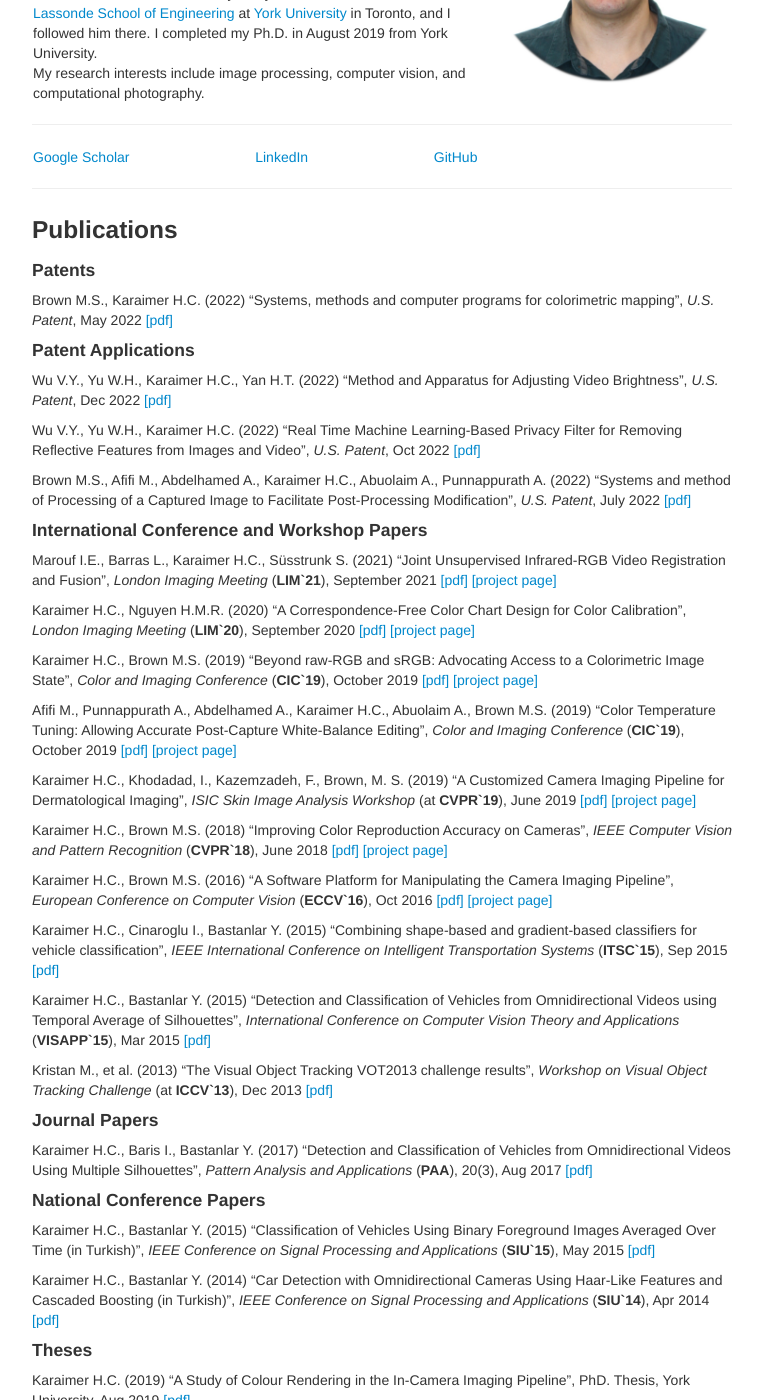
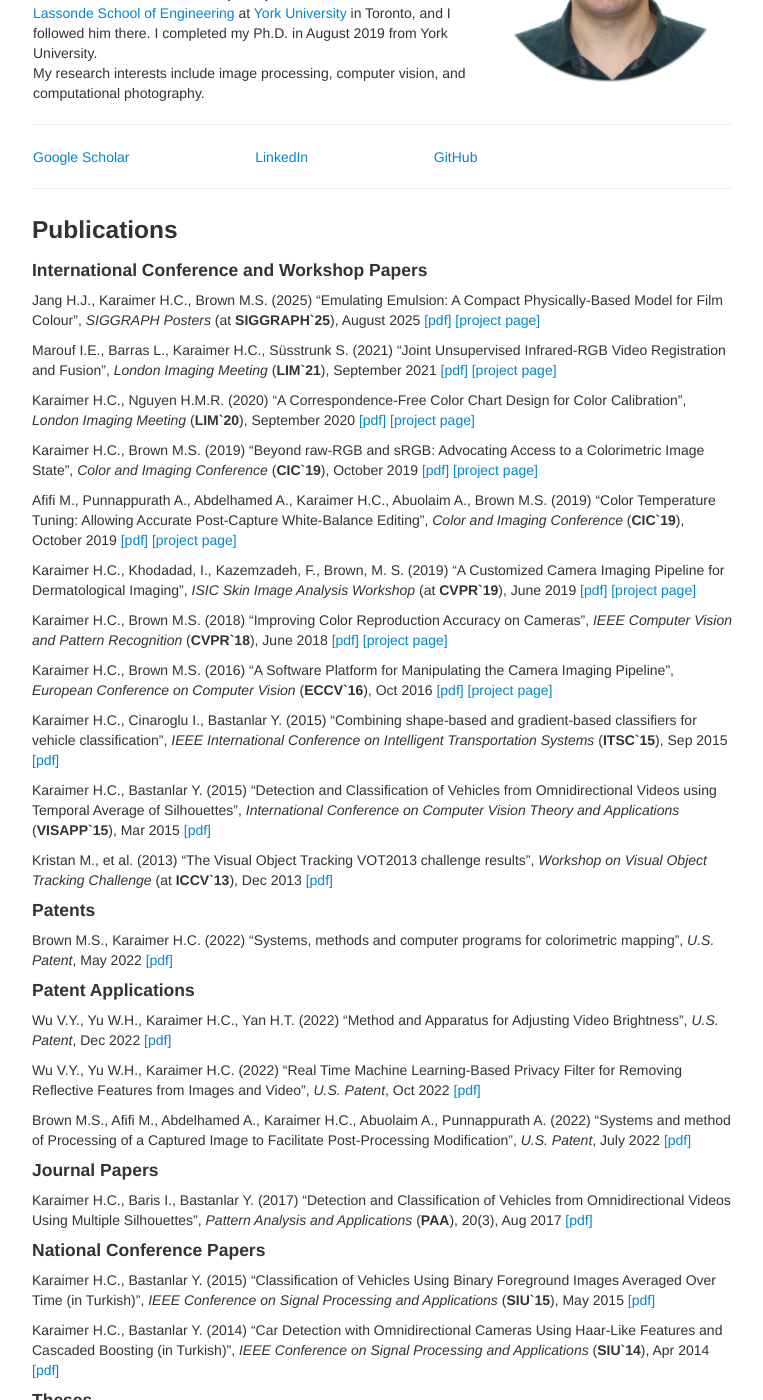
Before and after one commit to karaimer/karaimer.github.io, a Jekyll site: the page built from index.md, in a window 1280 px wide and 1400 px high, scrolled down 288 px. Shown: the whole window, without its empty margins (258-1021 px from the left). Built offline with Jekyll 4.4.1, drawn with Linux system fonts in a browser that asks for light colours; some of the changed lines change nothing that is shown.

Commit message:
Update index.md

```diff
--- a/index.md
+++ b/index.md
@@ -20,20 +20,9 @@
 
 ### Publications
 
-#### Patents
+#### International Conference and Workshop Papers
+Jang H.J., Karaimer H.C., Brown M.S.  (2025) "Emulating Emulsion: A Compact Physically-Based Model for Film Colour", *SIGGRAPH Posters* (at **SIGGRAPH`25**),  August 2025 [[pdf]](https://musicofmusix.github.io/assets/misc/siggraph_abstract.pdf) [[project page]](https://musicofmusix.github.io/siggraphposters25)
 
-Brown M.S., Karaimer H.C.  (2022) "Systems, methods and computer programs for colorimetric mapping", *U.S. Patent*, May 2022 [[pdf]](https://patentimages.storage.googleapis.com/0f/37/f3/8d153bd6eac33c/US11350070.pdf)
-
-#### Patent Applications
-
-Wu V.Y., Yu W.H., Karaimer H.C., Yan H.T.  (2022) "Method and Apparatus for Adjusting Video Brightness", *U.S. Patent*, Dec 2022 [[pdf]](https://patentimages.storage.googleapis.com/a6/e5/fa/68cb000f64f1d9/US20220417466A1.pdf)
-
-Wu V.Y., Yu W.H., Karaimer H.C. (2022) "Real Time Machine Learning-Based Privacy Filter for Removing Reflective Features from Images and Video", *U.S. Patent*, Oct 2022 [[pdf]](https://patentimages.storage.googleapis.com/90/e8/d1/1b612127897f77/US20220318954A1.pdf)
-
-Brown M.S., Afifi M., Abdelhamed A., Karaimer H.C., Abuolaim A., Punnappurath A.  (2022) "Systems and method of Processing of a Captured Image to Facilitate Post-Processing Modification", *U.S. Patent*, July 2022 [[pdf]](https://patentimages.storage.googleapis.com/a7/19/68/5090dc2efb56a8/US20220215505A1.pdf)
-
-
-#### International Conference and Workshop Papers
 Marouf I.E., Barras L., Karaimer H.C., Süsstrunk S.  (2021) "Joint Unsupervised Infrared-RGB Video Registration and Fusion", *London Imaging Meeting* (**LIM`21**),  September 2021 [[pdf]](/paper/Joint_Unsupervised_Video_Registration_and_Fusion.pdf) [[project page]](https://iemprog.github.io/joint-unsupervised/)
 
 Karaimer H.C., Nguyen H.M.R.  (2020) "A Correspondence-Free Color Chart Design for Color Calibration", *London Imaging Meeting* (**LIM`20**),  September 2020 [[pdf]](/paper/color_pattern_LIM19_CR.pdf) [[project page]](https://karaimer.github.io/color-pattern/)
@@ -54,6 +43,18 @@
 Karaimer H.C., Bastanlar Y.  (2015) "Detection and Classification of Vehicles from Omnidirectional Videos using Temporal Average of Silhouettes", *International Conference on Computer Vision Theory and Applications* (**VISAPP`15**), Mar 2015 [[pdf]](/paper/Karaimer_Bastanlar_VISAPP15.pdf)
 
 Kristan M., et al.  (2013) "The Visual Object Tracking VOT2013 challenge results", *Workshop on Visual Object Tracking Challenge* (at **ICCV`13**), Dec 2013 [[pdf]](http://www.cv-foundation.org//openaccess/content_iccv_workshops_2013/W03/papers/Kristan_The_Visual_Object_2013_ICCV_paper.pdf)
+
+#### Patents
+
+Brown M.S., Karaimer H.C.  (2022) "Systems, methods and computer programs for colorimetric mapping", *U.S. Patent*, May 2022 [[pdf]](https://patentimages.storage.googleapis.com/0f/37/f3/8d153bd6eac33c/US11350070.pdf)
+
+#### Patent Applications
+
+Wu V.Y., Yu W.H., Karaimer H.C., Yan H.T.  (2022) "Method and Apparatus for Adjusting Video Brightness", *U.S. Patent*, Dec 2022 [[pdf]](https://patentimages.storage.googleapis.com/a6/e5/fa/68cb000f64f1d9/US20220417466A1.pdf)
+
+Wu V.Y., Yu W.H., Karaimer H.C. (2022) "Real Time Machine Learning-Based Privacy Filter for Removing Reflective Features from Images and Video", *U.S. Patent*, Oct 2022 [[pdf]](https://patentimages.storage.googleapis.com/90/e8/d1/1b612127897f77/US20220318954A1.pdf)
+
+Brown M.S., Afifi M., Abdelhamed A., Karaimer H.C., Abuolaim A., Punnappurath A.  (2022) "Systems and method of Processing of a Captured Image to Facilitate Post-Processing Modification", *U.S. Patent*, July 2022 [[pdf]](https://patentimages.storage.googleapis.com/a7/19/68/5090dc2efb56a8/US20220215505A1.pdf)
 
 #### Journal Papers
 Karaimer H.C., Baris I., Bastanlar Y. (2017) "Detection and Classification of Vehicles from Omnidirectional Videos Using Multiple Silhouettes", *Pattern Analysis and Applications* (**PAA**), 20(3), Aug 2017 [[pdf]](/paper/Karaimer_et_al_PAAA_AAM.pdf)
```
